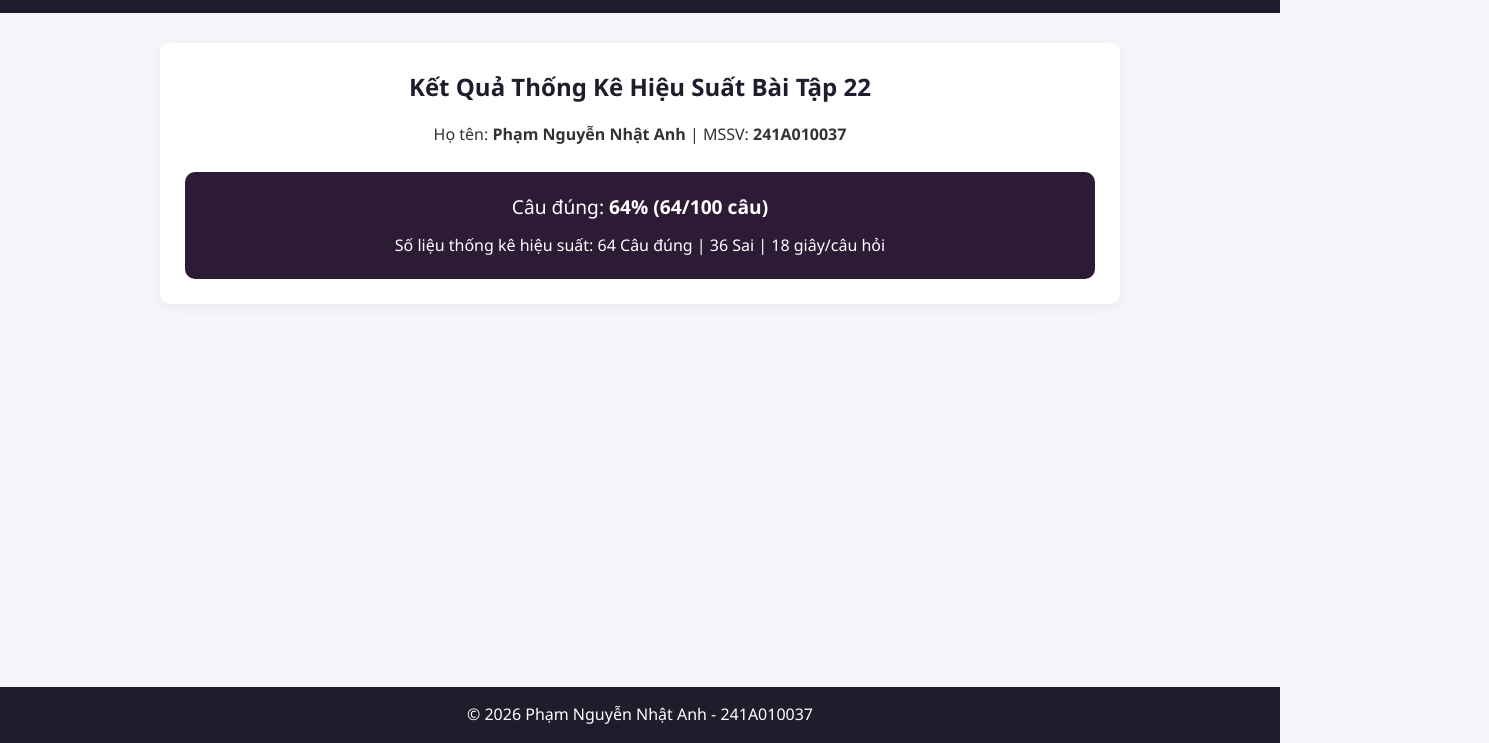
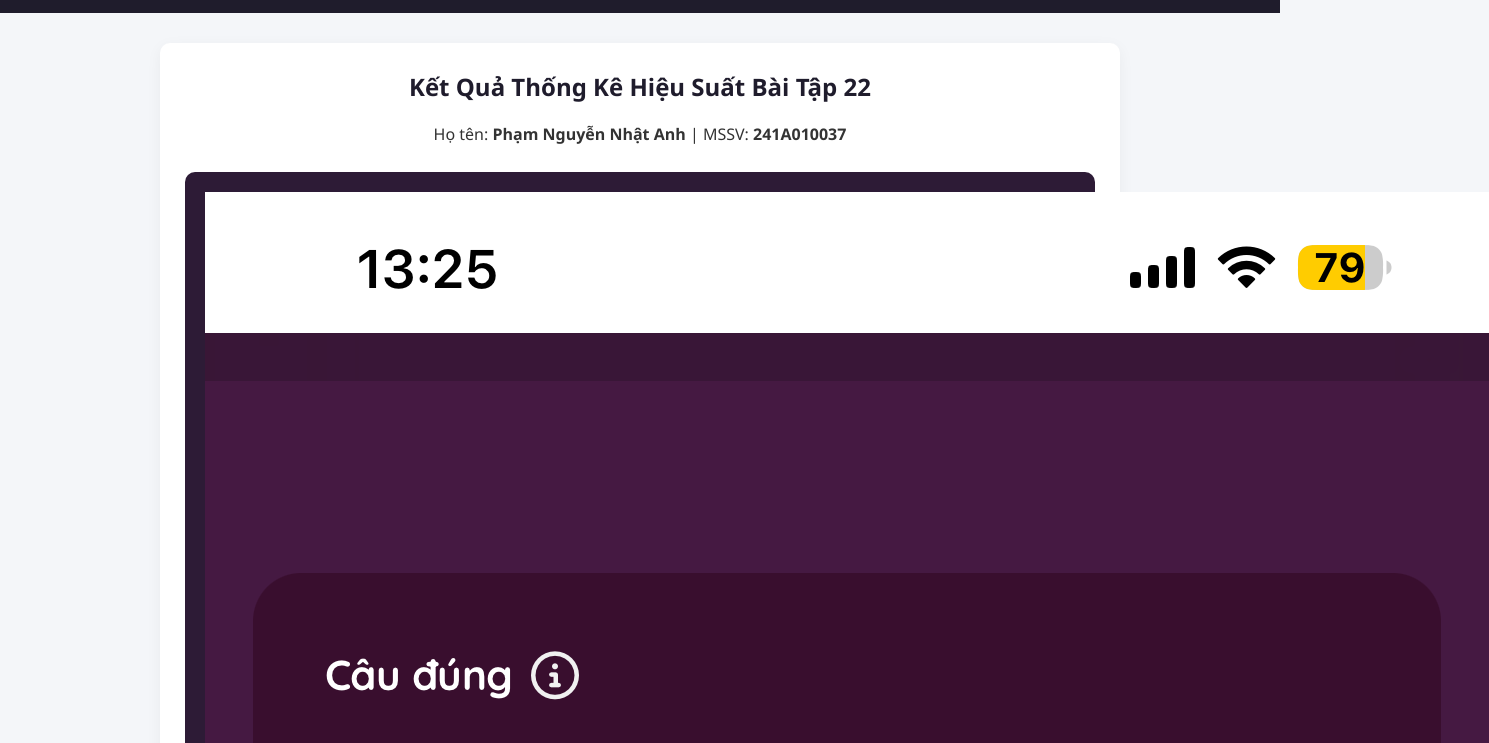
Before and after one commit to naiceman0806/701-241A010037, a plain HTML site: page baitap22.html in a window 1280 px wide. Shown: the part 57-800 px from the top of the page, 1489 px wide, since content can reach past the window. Drawn offline with Linux system fonts and the light colour scheme.

Commit message:
Update baitap22.html

```diff
--- a/baitap22.html
+++ b/baitap22.html
@@ -22,6 +22,7 @@
             <h2>Kết Quả Thống Kê Hiệu Suất Bài Tập 22</h2>
             <p>Họ tên: <strong>Phạm Nguyễn Nhật Anh</strong> | MSSV: <strong>241A010037</strong></p>
             <div style="margin-top: 25px; background: #2d1b36; padding: 20px; border-radius: 10px; color: white;">
+               <img src="IMG_8129.png" alt="Ket qua Bai 22" class="result-img">
                 <p style="font-size: 1.2rem; margin-bottom: 10px;">Câu đúng: <strong>64% (64/100 câu)</strong></p>
                 <p>Số liệu thống kê hiệu suất: 64 Câu đúng | 36 Sai | 18 giây/câu hỏi</p>
             </div>
```
